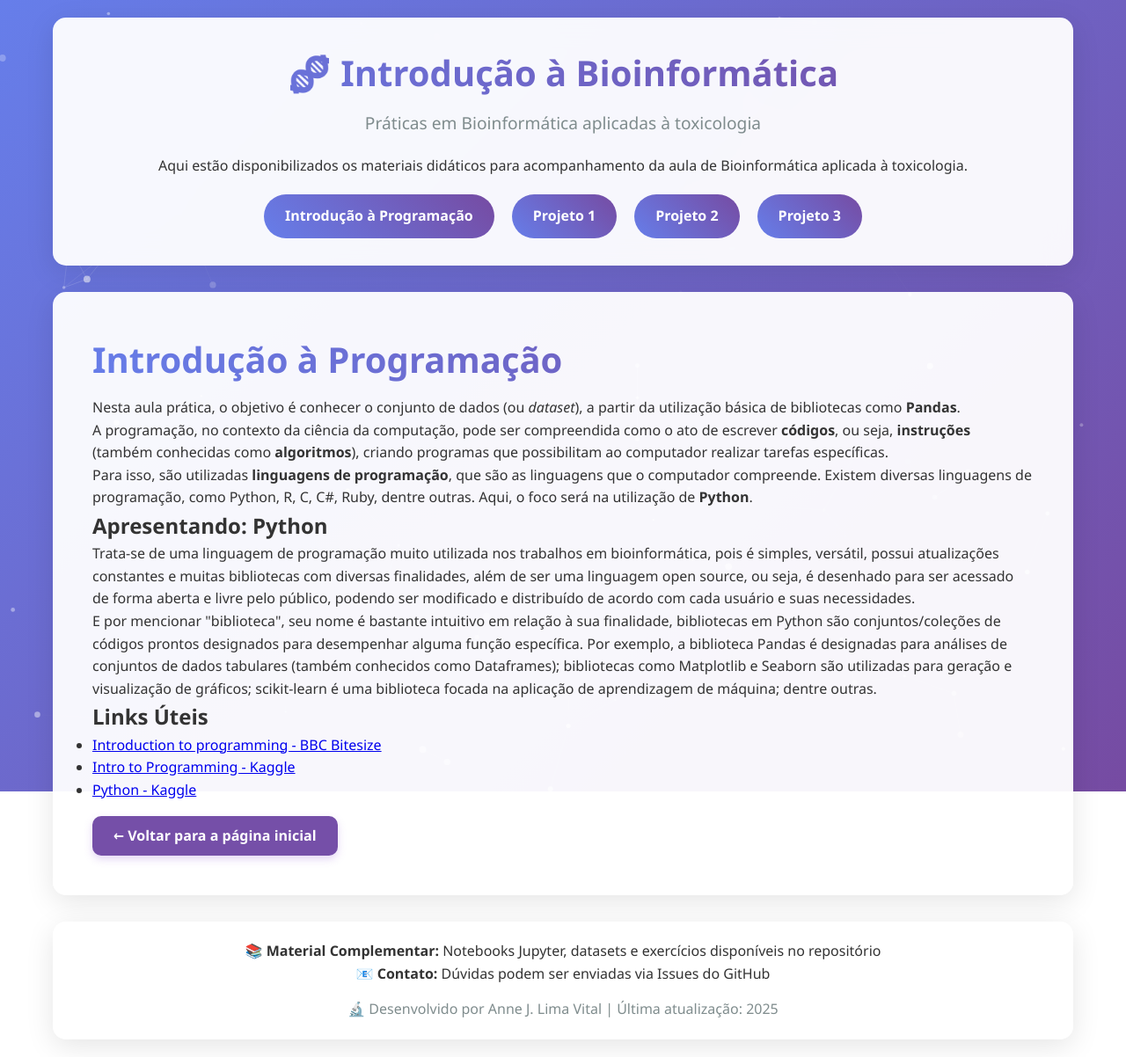
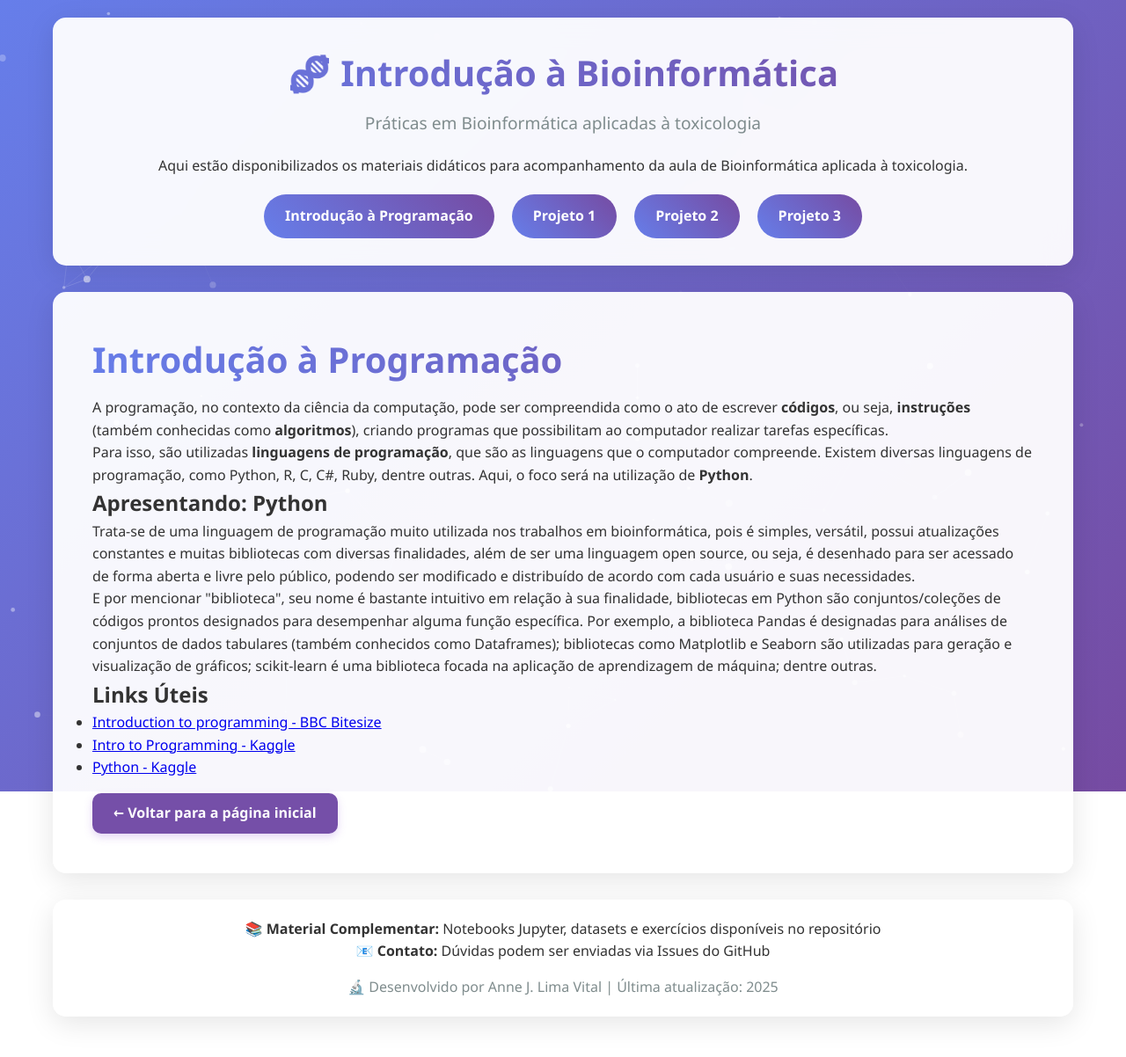
Before and after one commit to annejosiele/AJLV-Bioinformatics, a Jekyll site: the page built from intro.md, in a window 1280 px wide. Shown: the whole page at 88% size. Built offline with Jekyll 4.4.1, drawn with Linux system fonts in a browser that asks for light colours; after the commit the page ends 1176 px from its top, so only the background shows below that.

Commit message:
Update intro.md

```diff
--- a/intro.md
+++ b/intro.md
@@ -5,8 +5,6 @@ permalink: /programming/
 ---
 <div class="container page-content fade-in">
     <h1>Introdução à Programação</h1>
-
-    <p>Nesta aula prática, o objetivo é conhecer o conjunto de dados (ou <i>dataset</i>), a partir da utilização básica de bibliotecas como <strong>Pandas</strong>.</p>
 
     <p>A programação, no contexto da ciência da computação, pode ser compreendida como o ato de escrever <strong>códigos</strong>, ou seja, <strong>instruções</strong> (também conhecidas como <strong>algoritmos</strong>), criando programas que possibilitam ao computador realizar tarefas específicas.</p>
 
```
